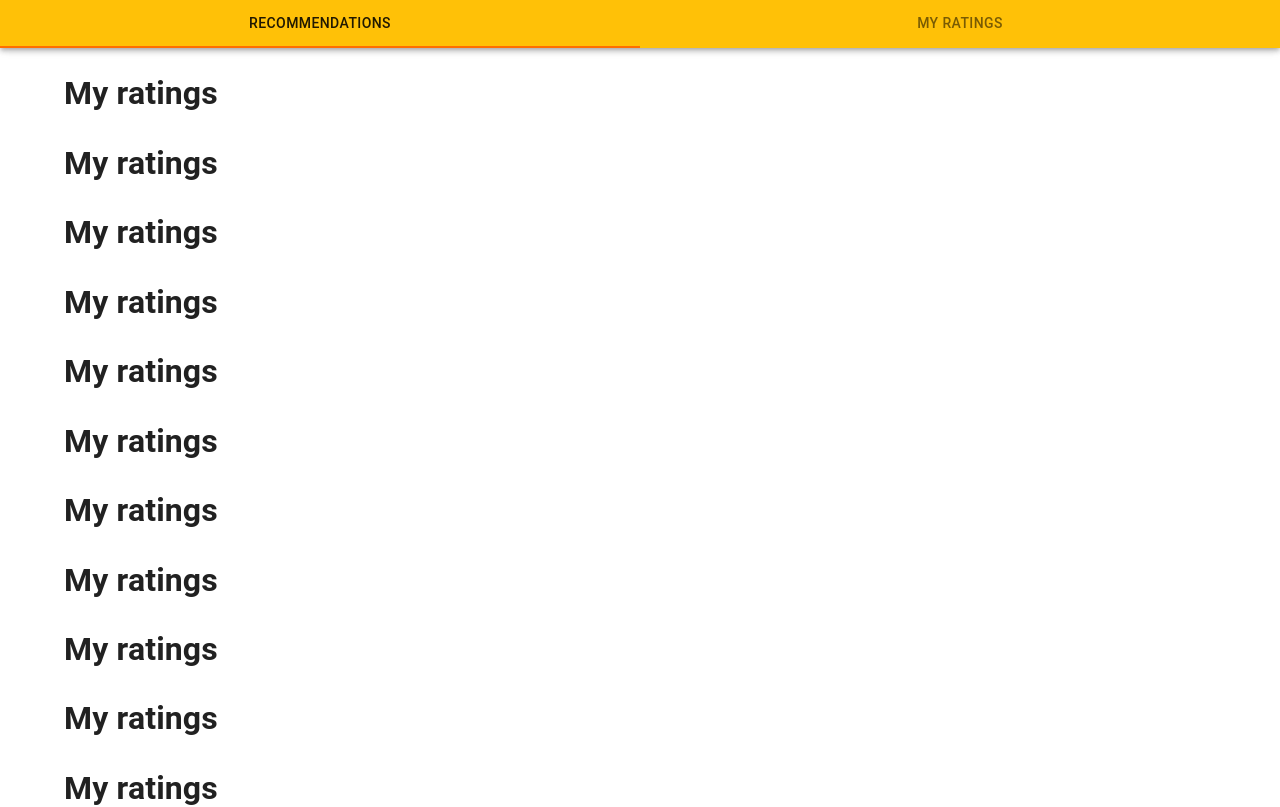
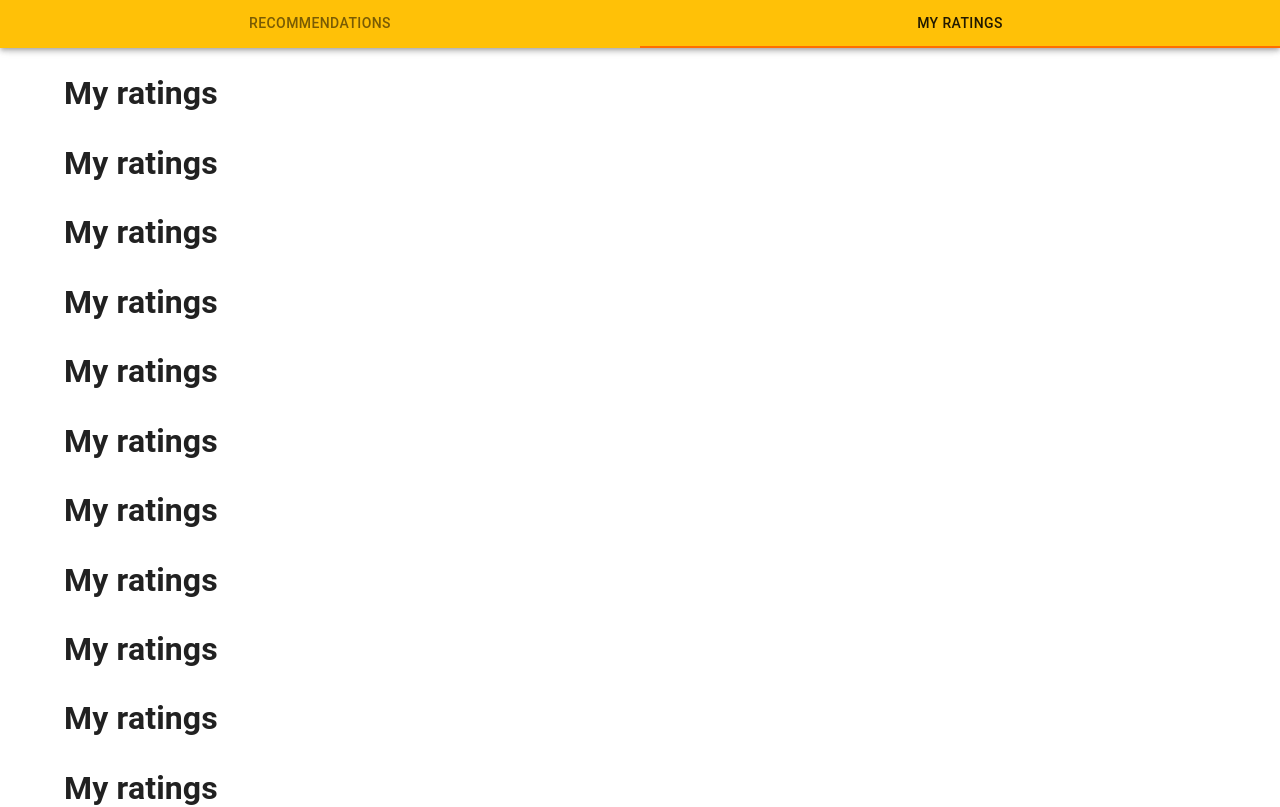
Before and after one commit to petr7555/pv254-board-games-recommender, a React (Create React App) app in the folder frontend/: page /my-ratings in a window 1280 px wide. Shown: the top 807 px of the page. Built offline with nearby package versions, Linux system fonts and the light colour scheme.

Commit message:
Highlight the proper tab

```diff
--- a/frontend/src/components/NavigationBar.tsx
+++ b/frontend/src/components/NavigationBar.tsx
@@ -1,6 +1,6 @@
 import { AppBar, Tab, Tabs } from '@mui/material';
 import React, { FC, SyntheticEvent, useState } from 'react';
-import { Link } from 'react-router-dom';
+import { Link, useLocation } from 'react-router-dom';
 
 const pages = [
   {
@@ -14,7 +14,9 @@ const pages = [
 ];
 
 const NavigationBar: FC = () => {
-  const [selectedTab, setSelectedTab] = useState(0);
+  const location = useLocation();
+
+  const [selectedTab, setSelectedTab] = useState(pages.findIndex(({ path }) => path === location.pathname));
 
   const handleChange = (event: SyntheticEvent, newValue: number) => {
     setSelectedTab(newValue);
```
